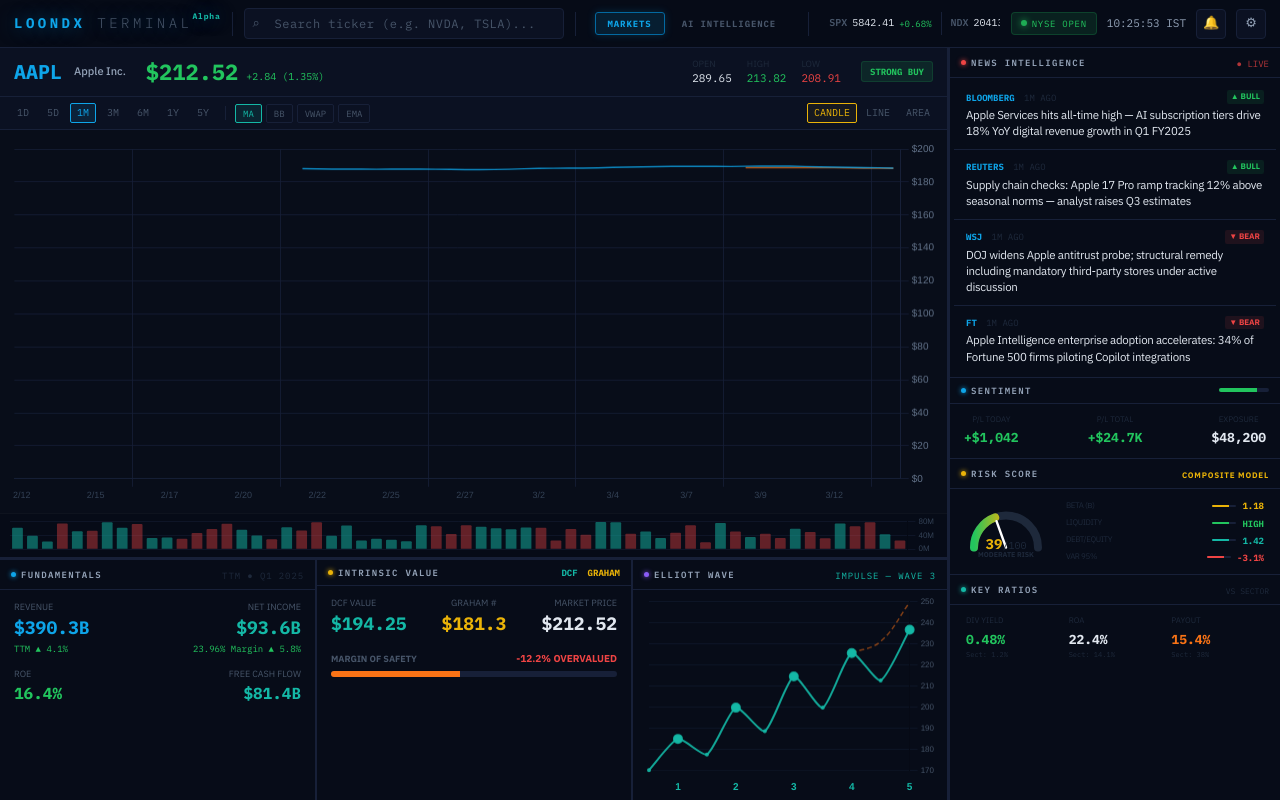
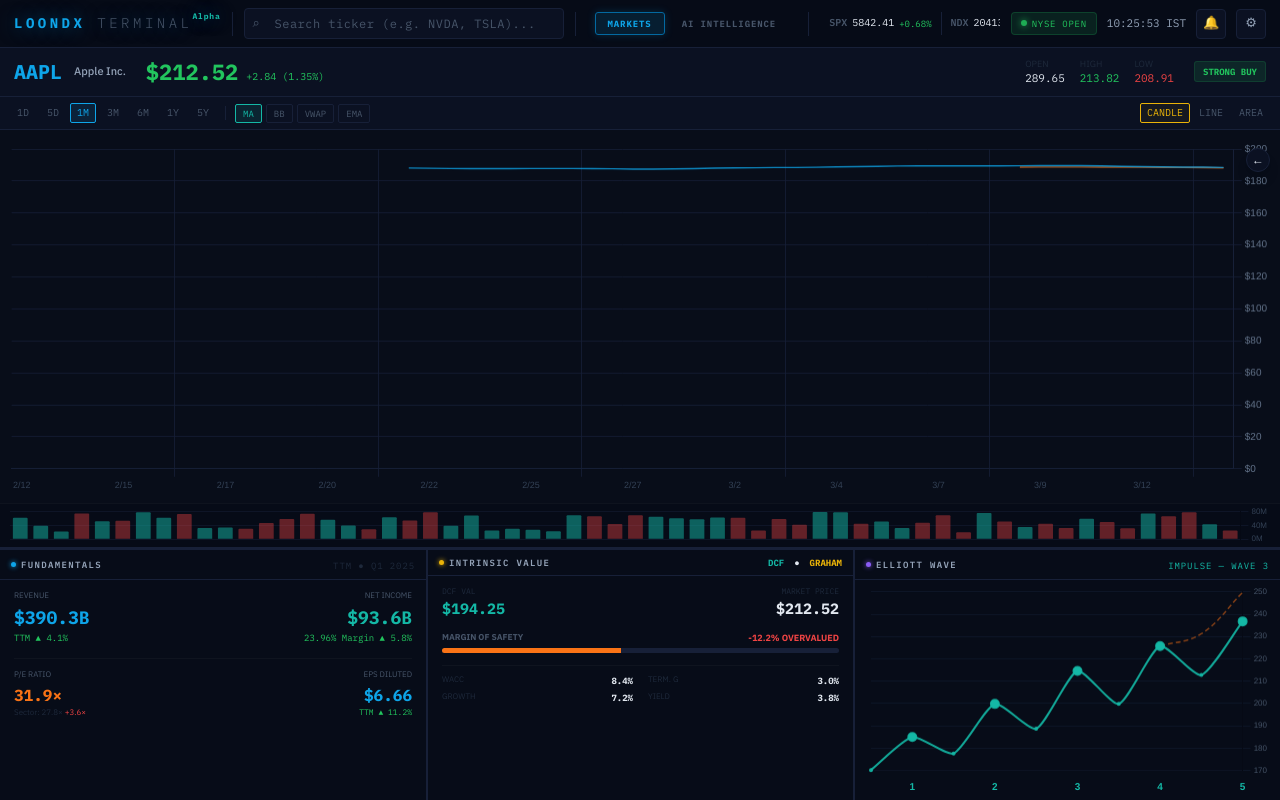
Before and after one commit to loondx/loondx-terminal, a React (Vite) app in the folder frontend/: page / in a window 1280 px wide. Built offline with nearby package versions, Linux system fonts and the light colour scheme.

Commit message:
modified:   frontend/src/components/TerminalBoard.tsx

```diff
--- a/frontend/src/components/TerminalBoard.tsx
+++ b/frontend/src/components/TerminalBoard.tsx
@@ -19,9 +19,10 @@
   const [showEMA, setShowEMA] = useState(false);
 
   const [rightWidth, setRightWidth] = useState(330);
-  const [bottomHeight, setBottomHeight] = useState(240);
+  const [bottomHeight, setBottomHeight] = useState(250);
   const [isResizingRight, setIsResizingRight] = useState(false);
   const [isResizingBottom, setIsResizingBottom] = useState(false);
+  const [showSidebar, setShowSidebar] = useState(window.innerWidth > 1400);
 
   const [livePrice, setLivePrice] = useState<number>(stockData?.price || 212.49);
 
@@ -41,6 +42,14 @@
   }, [stockData]);
 
   useEffect(() => {
+    const handleResize = () => {
+      if (window.innerWidth < 1024) setShowSidebar(false);
+    };
+    window.addEventListener('resize', handleResize);
+    return () => window.removeEventListener('resize', handleResize);
+  }, []);
+
+  useEffect(() => {
     const onMouseMove = (e: MouseEvent) => {
       if (isResizingRight) {
         const nw = window.innerWidth - e.clientX;
@@ -48,7 +57,7 @@
       }
       if (isResizingBottom) {
         const h = window.innerHeight - e.clientY - 48;
-        if (h > 150 && h < 600) setBottomHeight(h);
+        if (h > 180 && h < 600) setBottomHeight(h);
       }
     };
     const onMouseUp = () => {
@@ -169,19 +178,27 @@
     net: +(b * 0.506).toFixed(1),
     eps: +(b * 0.036).toFixed(2),
     pe: +(sd.price / (b * 0.036 || 1)).toFixed(1),
-    ps: +(sd.price / (b * 0.211 || 1)).toFixed(2),
     roe: 16.4,
-    fcf: +(b * 0.44).toFixed(1),
+    fcf: +(b * 0.22).toFixed(1),
     dcf: +(b * 1.05).toFixed(2),
     graham: +(b * 0.98).toFixed(2),
     risk: Math.min(100, Math.round(35 + (sd.vol || 50) * 0.3 + Math.abs(sd.pct || 0) * 2.1)),
-    sent: Math.min(100, Math.round(50 + (sd.pct || 0) * 8 + (sd.dir==='up'?15:-15)))
   };
 
   const riskNeedle = -90 + (metrics.risk / 100) * 180;
 
   return (
     <div className="flex-1 flex flex-col lg:flex-row bg-brand-bd overflow-hidden min-h-0 relative">
+
+      {/* SIDEBAR TOGGLE BUTTON (Floating on right edge of chart area) */}
+      <button
+        className="absolute right-[10px] top-[100px] z-[50] w-[24px] h-[24px] bg-brand-bgc border border-brand-bd rounded-full flex items-center justify-center text-brand-t1 hover:text-brand-bl transition-all hover:scale-110 shadow-lg"
+        onClick={() => setShowSidebar(!showSidebar)}
+        title={showSidebar ? "Hide Sidebar" : "Show Sidebar"}
+      >
+        {showSidebar ? '→' : '←'}
+      </button>
+
       <div className="flex-1 flex flex-col overflow-hidden min-h-0 min-w-0">
         <div className="flex flex-col flex-1 overflow-y-auto bg-brand-bg min-h-0 scrollbar-none">
 
@@ -216,121 +233,131 @@
 
           <div className="h-[3px] bg-brand-bd cursor-row-resize hover:bg-brand-bl transition-colors z-20 shrink-0" onMouseDown={() => setIsResizingBottom(true)}></div>
 
-          {/* BOTTOM PANELS - 1x3 Grid (Following Image Reference) */}
+          {/* BOTTOM PANELS - Grid per Image Ref */}
           <div className="grid grid-cols-1 md:grid-cols-3 gap-[1px] bg-brand-bd shrink-0 overflow-hidden" style={{ height: window.innerWidth > 1024 ? bottomHeight : 'auto' }}>
 
             {/* Fundamentals */}
             <div className="bg-brand-bgp flex flex-col min-h-0">
               <PanelHeader label="FUNDAMENTALS" dot="bl" right={<span className="text-[9px] text-brand-t4 font-mono uppercase tracking-widest">TTM ● Q1 2025</span>} />
-              <div className="flex-1 p-[10px_14px] flex flex-col gap-[12px] overflow-y-auto scrollbar-none">
+              <div className="flex-1 p-[10px_14px] flex flex-col gap-[14px] overflow-y-auto scrollbar-none">
                 <div className="flex justify-between items-end">
-                  <div><div className="text-[9px] text-brand-t3 uppercase mb-[2px]">Revenue</div><div className="font-mono text-[18px] font-bold text-brand-bl">${metrics.rev}B</div><div className="text-[9px] text-brand-gr font-mono">TTM ▲ 4.1%</div></div>
+                  <div><div className="text-[8px] text-brand-t3 uppercase mb-[3px]">Revenue</div><div className="font-mono text-[18px] font-bold text-brand-bl">${metrics.rev}B</div><div className="text-[9px] text-brand-gr font-mono">TTM ▲ 4.1%</div></div>
                   <div className="text-right">
-                    <div className="text-[9px] text-brand-t3 uppercase mb-[2px]">Net Income</div><div className="font-mono text-[18px] font-bold text-brand-tl">${metrics.net}B</div><div className="text-[9px] text-brand-gr font-mono">23.96% Margin ▲ 5.8%</div>
+                    <div className="text-[8px] text-brand-t3 uppercase mb-[3px]">Net Income</div><div className="font-mono text-[18px] font-bold text-brand-tl">${metrics.net}B</div><div className="text-[9px] text-brand-gr font-mono">23.96% Margin ▲ 5.8%</div>
                   </div>
                 </div>
-                <div className="flex justify-between items-end">
-                   <div><div className="text-[9px] text-brand-t3 uppercase mb-[2px]">ROE</div><div className="font-mono text-[16px] font-bold text-brand-gr">{metrics.roe}%</div></div>
-                   <div className="text-right"><div className="text-[9px] text-brand-t3 uppercase mb-[2px]">Free Cash Flow</div><div className="font-mono text-[16px] font-bold text-brand-tl">${metrics.fcf}B</div></div>
+                <div className="flex justify-between items-end border-t border-[rgba(255,255,255,.03)] pt-[10px]">
+                   <div><div className="text-[8px] text-brand-t3 uppercase mb-[3px]">P/E Ratio</div><div className="font-mono text-[16px] font-bold text-brand-or">{metrics.pe}×</div><div className="text-[8px] text-brand-t4">Sector: 27.8× <span className="text-brand-re">+3.6×</span></div></div>
+                   <div className="text-right"><div className="text-[8px] text-brand-t3 uppercase mb-[3px]">EPS Diluted</div><div className="font-mono text-[16px] font-bold text-brand-bl">${metrics.eps}</div><div className="text-[8px] text-brand-gr font-mono">TTM ▲ 11.2%</div></div>
                 </div>
               </div>
             </div>
 
             {/* Intrinsic Value */}
             <div className="bg-brand-bgp flex flex-col min-h-0 border-l border-brand-bd">
-              <PanelHeader label="INTRINSIC VALUE" dot="ye" right={<div className="flex gap-[10px] font-mono text-[9px] font-bold"><span className="text-brand-tl">DCF</span> <span className="text-brand-ye">GRAHAM</span></div>} />
-              <div className="flex-1 p-[10px_14px] flex flex-col gap-[15px] overflow-y-auto scrollbar-none">
-                <div className="flex justify-between items-baseline">
-                   <div><div className="text-[9px] text-brand-t3 uppercase mb-[2px]">DCF Value</div><div className="font-mono text-[18px] font-bold text-brand-tl">${metrics.dcf}</div></div>
-                   <div className="text-center"><div className="text-[9px] text-brand-t3 uppercase mb-[2px]">Graham #</div><div className="font-mono text-[18px] font-bold text-brand-ye">${metrics.graham}</div></div>
-                   <div className="text-right"><div className="text-[9px] text-brand-t3 uppercase mb-[2px]">Market Price</div><div className="font-mono text-[18px] font-bold text-brand-t1">${livePrice.toFixed(2)}</div></div>
+              <PanelHeader label="INTRINSIC VALUE" dot="ye" right={<div className="flex gap-[10px] font-mono text-[9px] font-bold"><span className="text-brand-tl">DCF</span> ● <span className="text-brand-ye">GRAHAM</span></div>} />
+              <div className="flex-1 p-[10px_14px] flex flex-col gap-[12px] overflow-y-auto scrollbar-none">
+                <div className="flex justify-between items-baseline font-mono">
+                   <div><div className="text-[8px] text-brand-t4 uppercase">DCF Val</div><div className="text-[15px] font-bold text-brand-tl">${metrics.dcf}</div></div>
+                   <div className="text-right"><div className="text-[8px] text-brand-t4 uppercase">Market Price</div><div className="text-[15px] font-bold text-brand-t1">${livePrice.toFixed(2)}</div></div>
                 </div>
                 <div>
-                   <div className="flex justify-between text-[10px] mb-[4px]"><span className="text-brand-t3 uppercase font-bold text-[9px]">Margin of Safety</span><span className="text-brand-re font-bold">-12.2% OVERVALUED</span></div>
-                   <div className="h-[6px] bg-brand-bd rounded-full overflow-hidden flex"><div className="h-full bg-brand-or w-[45%]"></div></div>
+                  <div className="flex justify-between text-[10px] mb-[4px]"><span className="text-brand-t3 uppercase font-bold text-[8.5px]">Margin of Safety</span><span className="text-brand-re font-bold text-[9px]">-12.2% OVERVALUED</span></div>
+                  <div className="h-[5px] bg-brand-bd rounded-full overflow-hidden flex"><div className="h-full bg-brand-or w-[45%]"></div></div>
+                </div>
+                <div className="grid grid-cols-2 gap-x-[15px] gap-y-[4px] border-t border-[rgba(255,255,255,.03)] pt-[8px]">
+                  {[{l:'WACC',v:'8.4%'},{l:'Term. g',v:'3.0%'},{l:'Growth',v:'7.2%'},{l:'Yield',v:'3.8%'}].map(i=>(
+                    <div key={i.l} className="flex justify-between"><span className="text-[8px] text-brand-t4 uppercase">{i.l}</span><span className="font-mono text-[9px] font-bold text-brand-t1">{i.v}</span></div>
+                  ))}
                 </div>
               </div>
             </div>
 
             {/* Elliott Wave */}
             <div className="bg-brand-bgp flex flex-col min-h-0 border-l border-brand-bd">
-              <PanelHeader label="ELLIOTT WAVE" dot="pu" right={<span className="text-[9px] text-brand-tl font-mono uppercase tracking-widest">Impulse — Wave 3</span>} />
-              <div className="flex-1 p-[4px_10px] min-h-0 overflow-hidden"><canvas ref={wChartRef}></canvas></div>
+              <PanelHeader label="ELLIOTT WAVE" dot="pu" right={<span className="text-[9px] text-brand-tl font-mono uppercase tracking-widest">IMPULSE — WAVE 3</span>} />
+              <div className="flex-1 flex flex-col p-[4px_10px] min-h-0 overflow-hidden">
+                <div className="flex-1 relative"><canvas ref={wChartRef}></canvas></div>
+              </div>
             </div>
 
           </div>
         </div>
       </div>
 
-      <div className="hidden lg:block w-[3px] bg-brand-bd cursor-col-resize hover:bg-brand-bl transition-colors z-20 shrink-0" onMouseDown={() => setIsResizingRight(true)}></div>
+      {showSidebar && <div className="hidden lg:block w-[3px] bg-brand-bd cursor-col-resize hover:bg-brand-bl transition-colors z-20 shrink-0" onMouseDown={() => setIsResizingRight(true)}></div>}
 
-      {/* RIGHT SIDEBAR - NEWS + NEW SECTIONS FROM IMAGE */}
-      <div className="flex flex-col bg-brand-bgp shrink-0 overflow-y-auto scrollbar-custom min-h-0" style={{ width: window.innerWidth > 1024 ? rightWidth : '100%' }}>
+      {/* RIGHT SIDEBAR - FIXED SCROLLING & RESPONSIVE */}
+      {showSidebar && (
+        <div className="flex flex-col bg-brand-bgp shrink-0 overflow-hidden min-h-0 border-l border-brand-bd lg:border-none shadow-2xl z-40" style={{ width: window.innerWidth > 1024 ? rightWidth : '100%' }}>
 
-        {/* News Intelligence */}
-        <div className="shrink-0">
+          {/* Scrollable Container for ALL Sidebar Contents */}
+          <div className="flex-1 overflow-y-auto scrollbar-custom">
+
+            {/* News Intelligence - Unified Header/Content */}
+            <div className="sticky top-0 z-10">
                <PanelHeader label="NEWS INTELLIGENCE" dot="re" right={<span className="font-mono text-[9px] text-brand-re animate-pulse">● LIVE</span>} />
-           <div className="p-[2px_4px]">
-             {news.slice(0, 4).map((n, i) => (
+            </div>
+            <div className="p-[2px_4px] bg-brand-bgp">
+               {news.map((n, i) => (
                  <div key={i} className="p-[10px_12px] border-b border-brand-bd last:border-none hover:bg-brand-bgc transition-colors cursor-pointer group">
                     <div className="flex justify-between items-center mb-[3px]">
-                    <span className="font-mono text-[9px] text-brand-bl font-bold uppercase">{n.src} <span className="text-brand-t4 font-normal ml-1">1m ago</span></span>
-                    <span className={`text-[8px] font-bold py-[1px] px-[4px] rounded-[2px] ${i < 2 ? 'text-brand-gr bg-[rgba(34,197,94,.1)]' : 'text-brand-re bg-[rgba(239,68,68,.1)]'}`}>{i < 2 ? '▲ BULL' : '▼ BEAR'}</span>
+                      <span className="font-mono text-[9px] text-brand-bl font-bold uppercase">{n.src} <span className="text-brand-t4 font-normal ml-1">{n.time} ago</span></span>
+                      <span className={`text-[8px] font-bold py-[1px] px-[4px] rounded-[2px] ${i % 2 === 0 ? 'text-brand-gr bg-[rgba(34,197,94,.1)]' : 'text-brand-re bg-[rgba(239,68,68,.1)]'}`}>{i % 2 === 0 ? '▲ BULL' : '▼ BEAR'}</span>
                     </div>
-                  <div className="text-[11.5px] leading-[1.4] text-brand-t1 group-hover:text-brand-bl transition-colors tracking-tight">{n.h}</div>
+                    <div className="text-[11.5px] leading-[1.4] text-brand-t1 group-hover:text-brand-bl transition-colors tracking-tight font-medium">{n.h}</div>
                  </div>
                ))}
             </div>
+
+            {/* Sentiment */}
+            <div className="sticky top-0 z-10 border-t border-brand-bd">
+               <PanelHeader label="SENTIMENT" dot="bl" right={<div className="h-[4px] w-[50px] bg-brand-bd rounded-full overflow-hidden"><div className="h-full bg-brand-gr w-[75%]"></div></div>} />
+            </div>
+            <div className="p-[15px_14px] flex items-center justify-between bg-brand-bgp">
+                <div className="flex flex-col items-center"><div className="text-[8px] text-brand-t4 uppercase mb-1">P/L Today</div><div className="font-mono text-[14px] font-bold text-brand-gr">+$1,042</div></div>
+                <div className="flex flex-col items-center"><div className="text-[8px] text-brand-t4 uppercase mb-1">Snapshot</div><div className="font-mono text-[14px] font-bold text-brand-tl">BULLISH</div></div>
+                <div className="flex flex-col items-center"><div className="text-[8px] text-brand-t4 uppercase mb-1">Exposure</div><div className="font-mono text-[14px] font-bold text-brand-t1">$48,200</div></div>
             </div>
 
-        {/* Sentiment (Per Image) */}
-        <div className="border-t border-brand-bd shrink-0">
-           <PanelHeader label="SENTIMENT" dot="bl" right={<div className="h-[4px] w-[50px] bg-brand-bd rounded-full overflow-hidden"><div className="h-full bg-brand-gr w-[75%]"></div></div>} />
-           <div className="p-[10px_14px] flex items-center justify-between">
-              <div className="flex flex-col items-center"><div className="text-[8px] text-brand-t4 uppercase mb-1">P/L Today</div><div className="font-mono text-[13px] font-bold text-brand-gr">+$1,042</div></div>
-              <div className="flex flex-col items-center"><div className="text-[8px] text-brand-t4 uppercase mb-1">P/L Total</div><div className="font-mono text-[13px] font-bold text-brand-gr">+$24.7K</div></div>
-              <div className="flex flex-col items-center"><div className="text-[8px] text-brand-t4 uppercase mb-1">Exposure</div><div className="font-mono text-[13px] font-bold text-brand-t1">$48,200</div></div>
+            {/* Risk Score */}
+            <div className="sticky top-0 z-10 border-t border-brand-bd">
+               <PanelHeader label="RISK SCORE" dot="ye" right={<span className="text-[8px] text-brand-ye uppercase tracking-widest font-bold">Composite Model</span>} />
             </div>
-        </div>
-
-        {/* Risk Score (Per Image) */}
-        <div className="border-t border-brand-bd shrink-0">
-           <PanelHeader label="RISK SCORE" dot="ye" right={<span className="text-[8px] text-brand-ye uppercase tracking-widest font-bold">Composite Model</span>} />
-           <div className="p-[10px_16px] flex items-center gap-[20px]">
+            <div className="p-[15px_16px] flex flex-col gap-[15px] bg-brand-bgp pb-4 px-4">
+                <div className="flex items-center gap-[20px]">
                   <div className="relative w-[80px] h-[55px]">
                     <svg width="80" height="55" viewBox="0 0 100 60">
                        <path d="M 10 50 A 40 40 0 0 1 90 50" fill="none" stroke="#1e293b" strokeWidth="10" strokeLinecap="round" />
-                   <path d="M 10 50 A 40 40 0 0 1 90 50" fill="none" stroke="url(#rg2)" strokeWidth="10" strokeLinecap="round" strokeDasharray="125.6" strokeDashoffset={125.6 * (1 - metrics.risk/100)} />
-                   <defs><linearGradient id="rg2"><stop offset="0%" stopColor="#22c55e"/><stop offset="50%" stopColor="#eab308"/><stop offset="100%" stopColor="#ef4444"/></linearGradient></defs>
+                       <path d="M 10 50 A 40 40 0 0 1 90 50" fill="none" stroke="url(#rg4)" strokeWidth="10" strokeLinecap="round" strokeDasharray="125.6" strokeDashoffset={125.6 * (1 - metrics.risk/100)} />
+                       <defs><linearGradient id="rg4"><stop offset="0%" stopColor="#22c55e"/><stop offset="50%" stopColor="#eab308"/><stop offset="100%" stopColor="#ef4444"/></linearGradient></defs>
                        <g style={{ transformOrigin: '50px 50px', transform: `rotate(${riskNeedle}deg)` }}><line x1="50" y1="50" x2="50" y2="15" stroke="white" strokeWidth="3" strokeLinecap="round" /></g>
                     </svg>
-                <div className="absolute inset-0 flex items-center justify-center pt-8"><div className="text-center leading-[1]"><div className="font-mono text-[14px] font-bold text-brand-ye">{metrics.risk}<span className="text-[10px] font-normal text-brand-t4">/100</span></div><div className="text-[7px] text-brand-t4 uppercase font-bold">Moderate Risk</div></div></div>
+                    <div className="absolute inset-0 flex items-center justify-center pt-8"><div className="text-center leading-[1]"><div className="font-mono text-[14px] font-bold text-brand-ye">{metrics.risk}<span className="text-[10px] font-normal text-brand-t4">/100</span></div></div></div>
                   </div>
                   <div className="flex-1 flex flex-col gap-[4px]">
-                {[ {l:'Beta (β)', v:'1.18', c:'ye'}, {l:'Liquidity', v:'HIGH', c:'gr'}, {l:'Debt/Equity', v:'1.42', c:'tl'}, {l:'VaR 95%', v:'-3.1%', c:'re'} ].map((r,i)=>(
+                    {[ {l:'Beta (β)', v:'1.18', c:'ye'}, {l:'Liquidity', v:'HIGH', c:'gr'} ].map((r,i)=>(
                       <div key={i} className="flex items-center justify-between">
                         <span className="text-[8px] text-brand-t4 uppercase tracking-tighter">{r.l}</span>
-                    <div className="flex items-center gap-[6px]">
-                       <div className="h-[2px] w-[24px] bg-brand-bd rounded-full overflow-hidden"><div className={`h-full bg-brand-${r.c} w-[70%]`}></div></div>
                         <span className={`font-mono text-[9px] font-bold text-brand-${r.c}`}>{r.v}</span>
-                    </div>
                       </div>
                     ))}
                   </div>
                 </div>
             </div>
 
-        {/* Key Ratios (Per Image) */}
-        <div className="border-t border-brand-bd shrink-0 pb-4">
-           <PanelHeader label="KEY RATIOS" dot="tl" right={<span className="text-[8px] text-brand-t4 font-mono uppercase">vs Sector</span>} />
-           <div className="p-[10px_16px] grid grid-cols-3 gap-[10px]">
-              <div className="flex flex-col"><div className="text-[8px] text-brand-t4 uppercase mb-1">Div Yield</div><div className="font-mono text-[13px] font-bold text-brand-gr">0.48%</div><div className="text-[7px] text-brand-t4 font-mono">Sect: 1.2%</div></div>
-              <div className="flex flex-col"><div className="text-[8px] text-brand-t4 uppercase mb-1">ROA</div><div className="font-mono text-[13px] font-bold text-brand-t1">22.4%</div><div className="text-[7px] text-brand-t4 font-mono">Sect: 14.1%</div></div>
-              <div className="flex flex-col"><div className="text-[8px] text-brand-t4 uppercase mb-1">Payout</div><div className="font-mono text-[13px] font-bold text-brand-or">15.4%</div><div className="text-[7px] text-brand-t4 font-mono">Sect: 38%</div></div>
+            {/* Key Ratios */}
+            <div className="sticky top-0 z-10 border-t border-brand-bd">
+               <PanelHeader label="KEY RATIOS" dot="tl" right={<span className="text-[8px] text-brand-t4 font-mono uppercase">Sector Rank: #1</span>} />
             </div>
+            <div className="p-[15px_16px] grid grid-cols-2 gap-[15px] bg-brand-bgp pb-8">
+                <div className="flex flex-col"><div className="text-[8px] text-brand-t4 uppercase mb-1">Div Yield</div><div className="font-mono text-[13px] font-bold text-brand-gr">0.48%</div></div>
+                <div className="flex flex-col"><div className="text-[8px] text-brand-t4 uppercase mb-1">Payout</div><div className="font-mono text-[13px] font-bold text-brand-or">15.4%</div></div>
             </div>
 
           </div>
         </div>
+      )}
+    </div>
   );
 };
```
Lines whose indentation alone changed are shown as unchanged.
